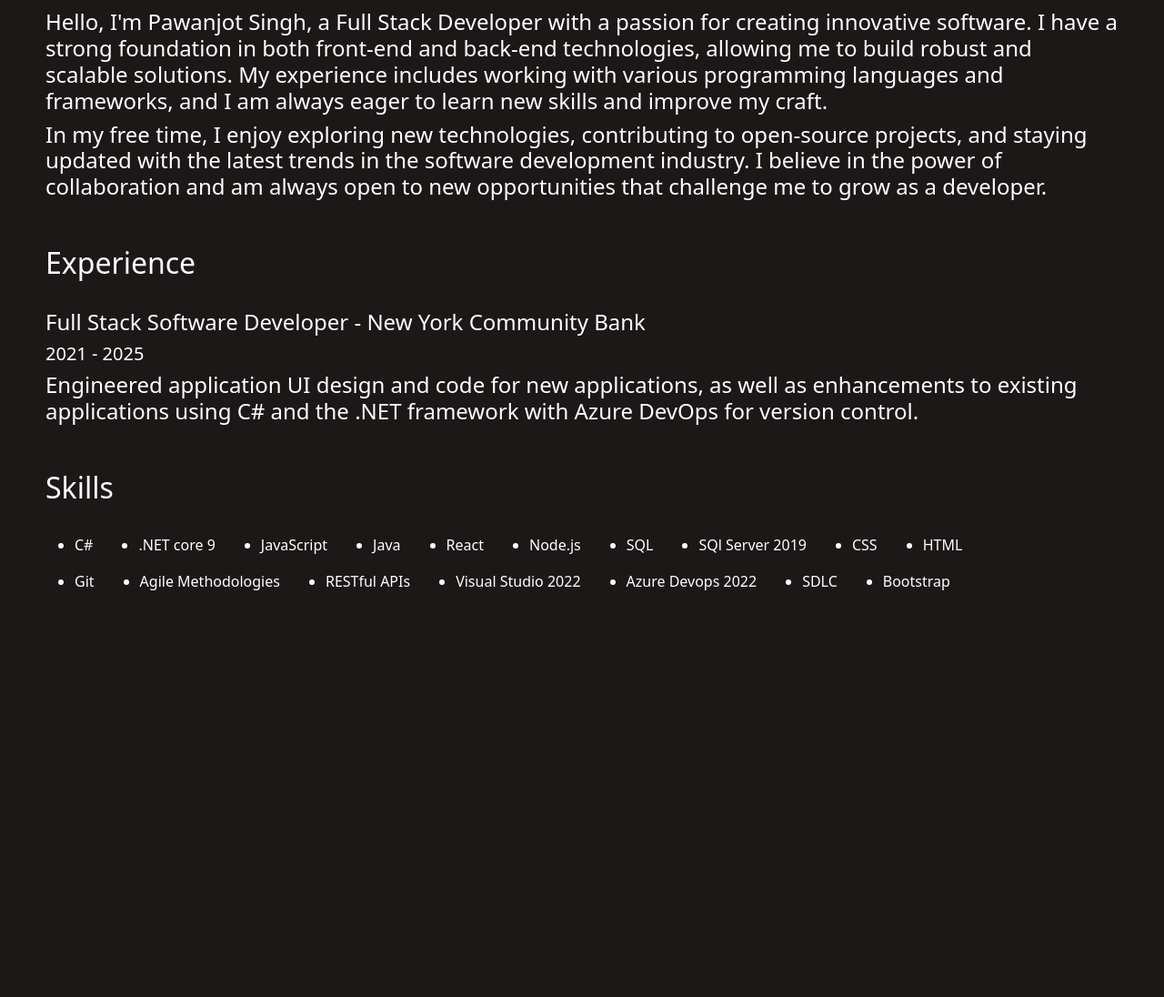
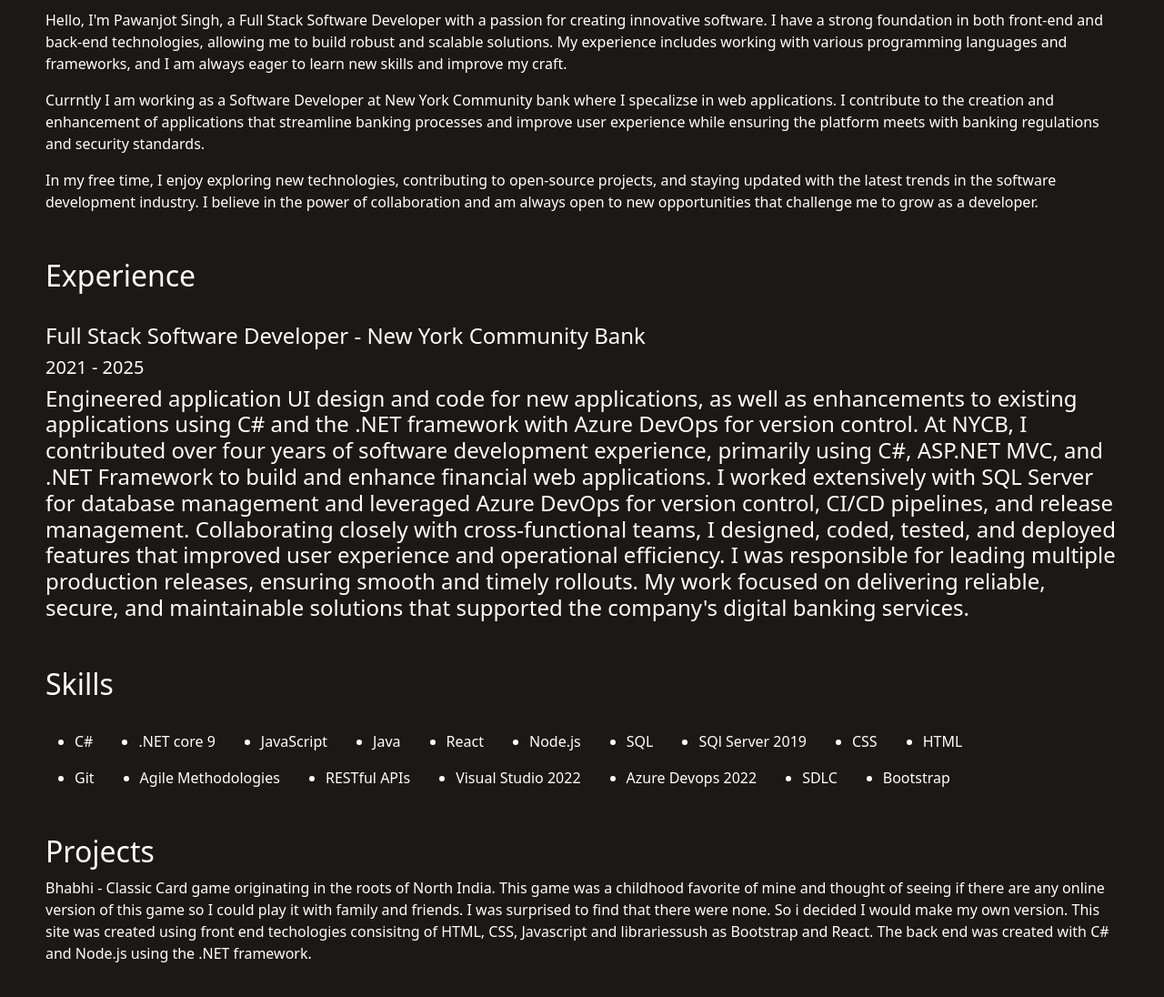
Before and after one commit to psingh1028/MyPortfolio, a plain HTML site: page index.html in a window 1280 px wide. Shown: the part 660-1756 px from the top of the page at 91% size. Before the commit the page ends 1361 px from the top, so only its background shows below. Drawn offline with nearby package versions, Linux system fonts and the light colour scheme.

Commit message:
Adding in initial Projects section and updaing additional info on page

```diff
--- a/index.html
+++ b/index.html
@@ -52,17 +52,22 @@
 
     <div class="infoMargin">
         <h2>About Me</h2> <br>
-        <h4>
-            Hello, I'm Pawanjot Singh, a Full Stack Developer with a passion for creating innovative software. I have a strong
+        <p>
+            Hello, I'm Pawanjot Singh, a Full Stack Software Developer with a passion for creating innovative software. I have a strong
             foundation in both front-end and back-end technologies, allowing me to build robust and scalable solutions. My experience
             includes working with various programming languages and frameworks, and I am always eager to learn new skills and improve
             my craft.
-        </h4>
-        <h4>
+        </p>
+        <p>
+            Currntly I am working as a Software Developer at New York Community bank where I specalizse in web applications.
+            I contribute to the creation and enhancement of applications that streamline banking processes and improve user experience
+            while ensuring the platform meets with banking regulations and security standards.
+        </p>
+        <p>
             In my free time, I enjoy exploring new technologies, contributing to open-source projects, and staying updated with the latest
             trends in the software development industry. I believe in the power of collaboration and am always open to new opportunities
             that challenge me to grow as a developer.
-        </h4>
+        </p>
     </div>
 
     <div class="infoMargin">
@@ -72,6 +77,13 @@
         <h4>
             Engineered application UI design and code for new applications, as well as enhancements to existing applications
             using C# and the .NET framework with Azure DevOps for version control.
+
+            At NYCB, I contributed over four years of software development experience, primarily using C#, ASP.NET MVC, and .NET
+            Framework to build and enhance financial web applications. I worked extensively with SQL Server for database management
+            and leveraged Azure DevOps for version control, CI/CD pipelines, and release management. Collaborating closely with
+            cross-functional teams, I designed, coded, tested, and deployed features that improved user experience and operational
+            efficiency. I was responsible for leading multiple production releases, ensuring smooth and timely rollouts. My work
+            focused on delivering reliable, secure, and maintainable solutions that supported the company's digital banking services.
         </h4>
     </div>
 
@@ -101,5 +113,17 @@
         </ul>
     </div>
 
+    <div class="infoMargin">
+        <h2>Projects</h2>
+        <p>
+            Bhabhi - Classic Card game originating in the roots of North India. This game was a childhood favorite of mine and
+            thought of seeing if there are any online version of this game so I could play it with family and friends. I was surprised
+            to find that there were none. So i decided I would make my own version. This site was created using front end techologies consisitng of
+            HTML, CSS, Javascript and librariessush as Bootstrap and React. The back end was created with C# and Node.js using the .NET framework.
+        </p>
+
+
+    </div>
+
 
 </body>
```
Also changed, not shown: 1 other file.
